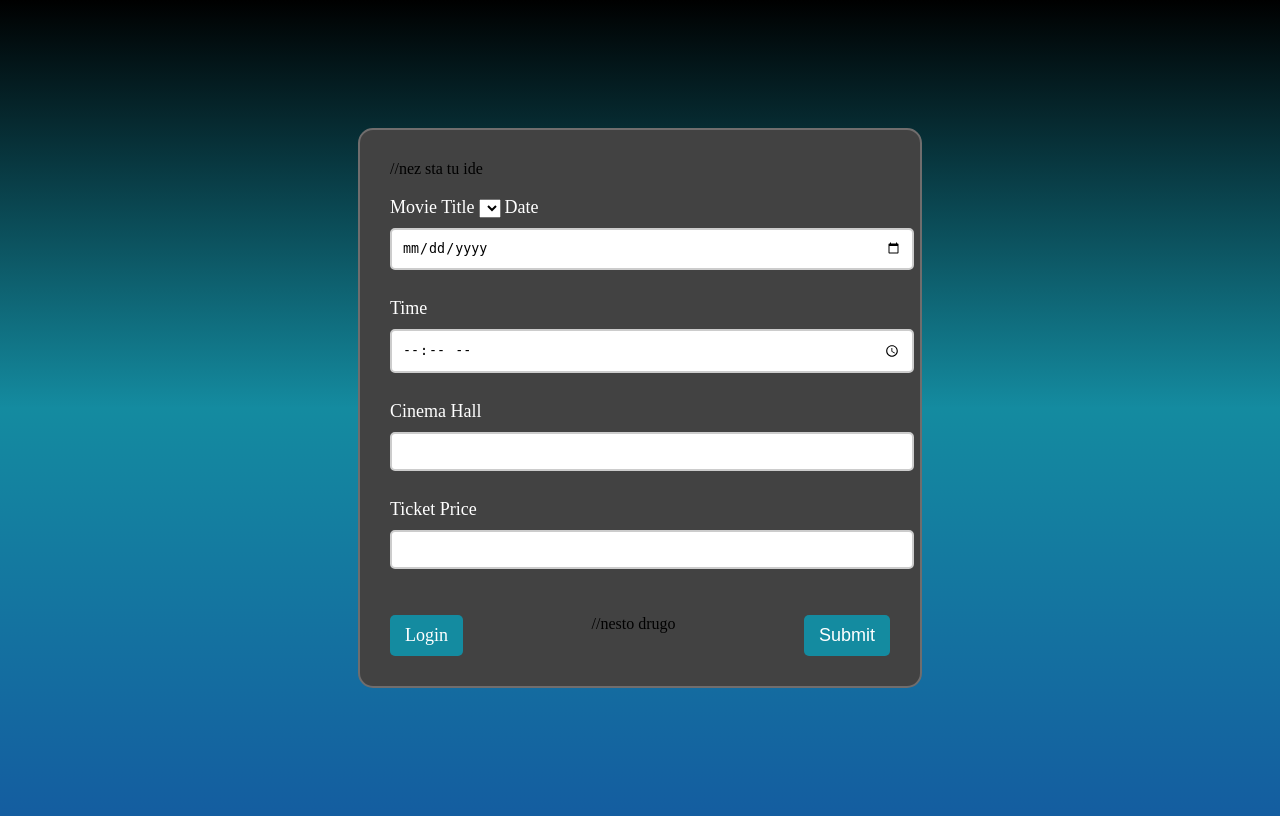
After one commit to majasold/Projekt_RP2, a PHP site: template view/newprojection.php in a window 1280 px wide. The commit adds this page. Run offline with PHP 8.4, Linux system fonts and the light colour scheme; the template is opened without the code that fills it, so the values that code supplies are empty; some libraries are stand-ins or nearby versions.

Commit message:
newProjection
Dodan view za newProjection i u projectionController dodana fja newProjection()

```diff
--- a/index.php
+++ b/index.php
@@ -18,6 +18,7 @@ $routes = array(
     array('con' => 'login', 'action' => 'register', 'role' => 0),
     array('con' => 'login', 'action' => 'addUser', 'role' => 0),
     array('con' => 'projections', 'action' => 'overview', 'role' => 0),
+    array('con' => 'projections', 'action' => 'newProjection', 'role' => 3),
     array('con' => 'reservations', 'action' => 'newReservation1', 'role' => 1),
     array('con' => 'reservations', 'action' => 'reservations', 'role' => 2)
 );
--- /dev/null
+++ b/view/newprojection.php
@@ -0,0 +1,44 @@
+<!DOCTYPE html>
+<html lang="en">
+
+<head>
+    <meta charset="UTF-8">
+    <meta name="viewport" content="width=device-width, initial-scale=1.0">
+    <title>NEW PROJECTION</title>
+    <link rel="stylesheet" href="./view/login.css">
+    <script src="https://ajax.googleapis.com/ajax/libs/jquery/2.1.1/jquery.min.js"></script>
+</head>
+
+<body>
+    <form action="index.php?rt=login/addUser" method="post"> //nez sta tu ide
+        <h3> <?php echo $this->message; ?></h3>
+        <label>Movie Title</label>
+        <select name="id_movie" id="movies">
+            <?php foreach ($movies as $movie): ?>
+                <option value="<?php echo htmlspecialchars($movie['id']); ?>">
+                    <?php echo htmlspecialchars($movie['name']); ?>
+                </option>
+            <?php endforeach; ?>
+        </select>
+
+        <label>Date</label>
+        <input type="date" name="date" placeholder="YYYY-MM-DD"><br>
+
+        <label>Time</label>
+        <input type="time" name="time" placeholder="HH:MM"><br>
+
+        <label>Cinema Hall</label>
+        <input type="text" name="id_hall"><br>
+
+        <label>Ticket Price</label>
+        <input type="text" name="regular_price"><br>
+
+        <br>
+        <div class="buttons">
+            <a href="index.php?rt=login">Login</a> //nesto drugo
+            <button type="submit">Submit</button>
+        </div>
+    </form>
+</body>
+
+</html>
```
Also changed, not shown: controller/projectionsController.class.php (+49 -0 lines).
